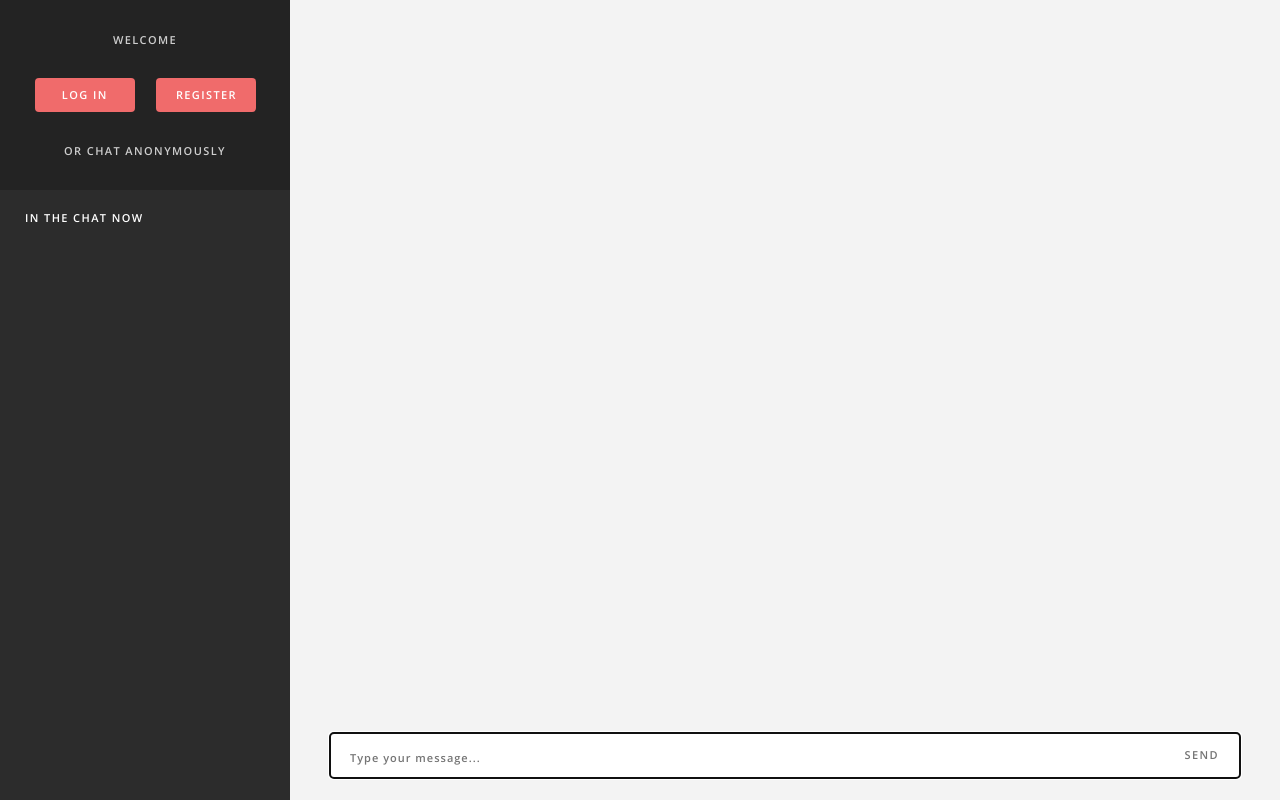
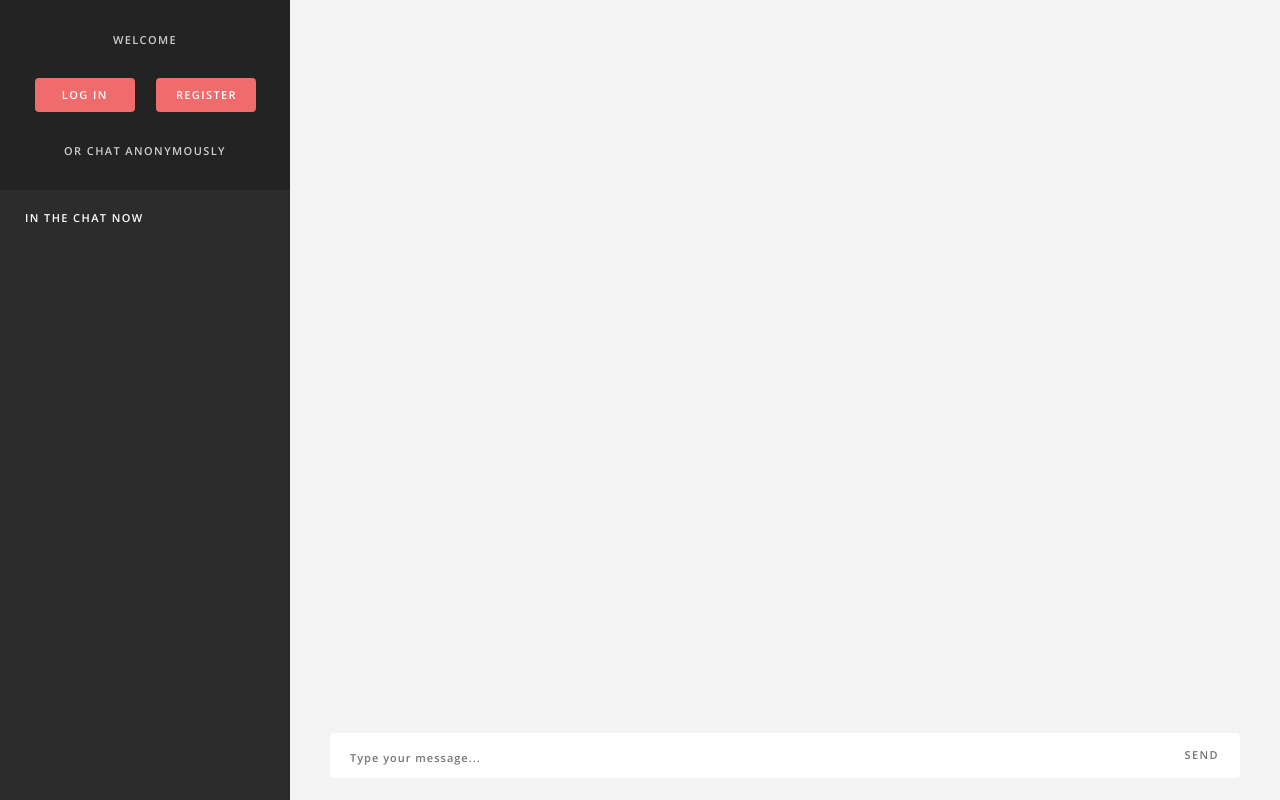
Before and after one commit to voidgraphics/nodeChat, a website: page index.html in a window 1280 px wide. Drawn offline with nearby package versions, Linux system fonts and the light colour scheme; no server answers.

Commit message:
Fix outline on focus

```diff
--- a/css/main.css
+++ b/css/main.css
@@ -446,6 +446,10 @@ ul#onlineUsers .status{
     border:none;
 }
 
+input:focus, textarea:focus{
+    outline:0;
+}
+
 #messageSubmit{
     background: #fff;
     color:#747474;
```
